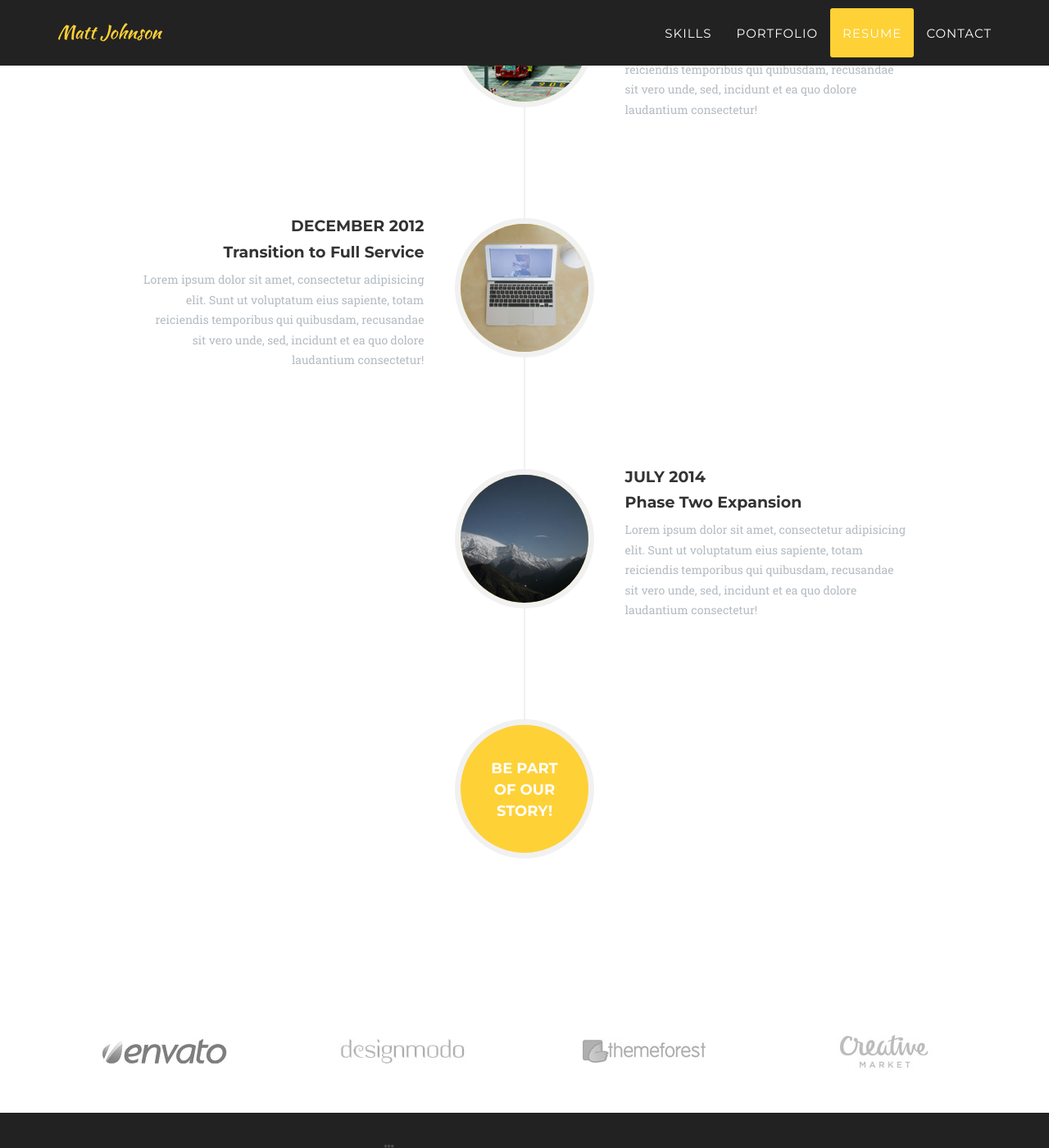
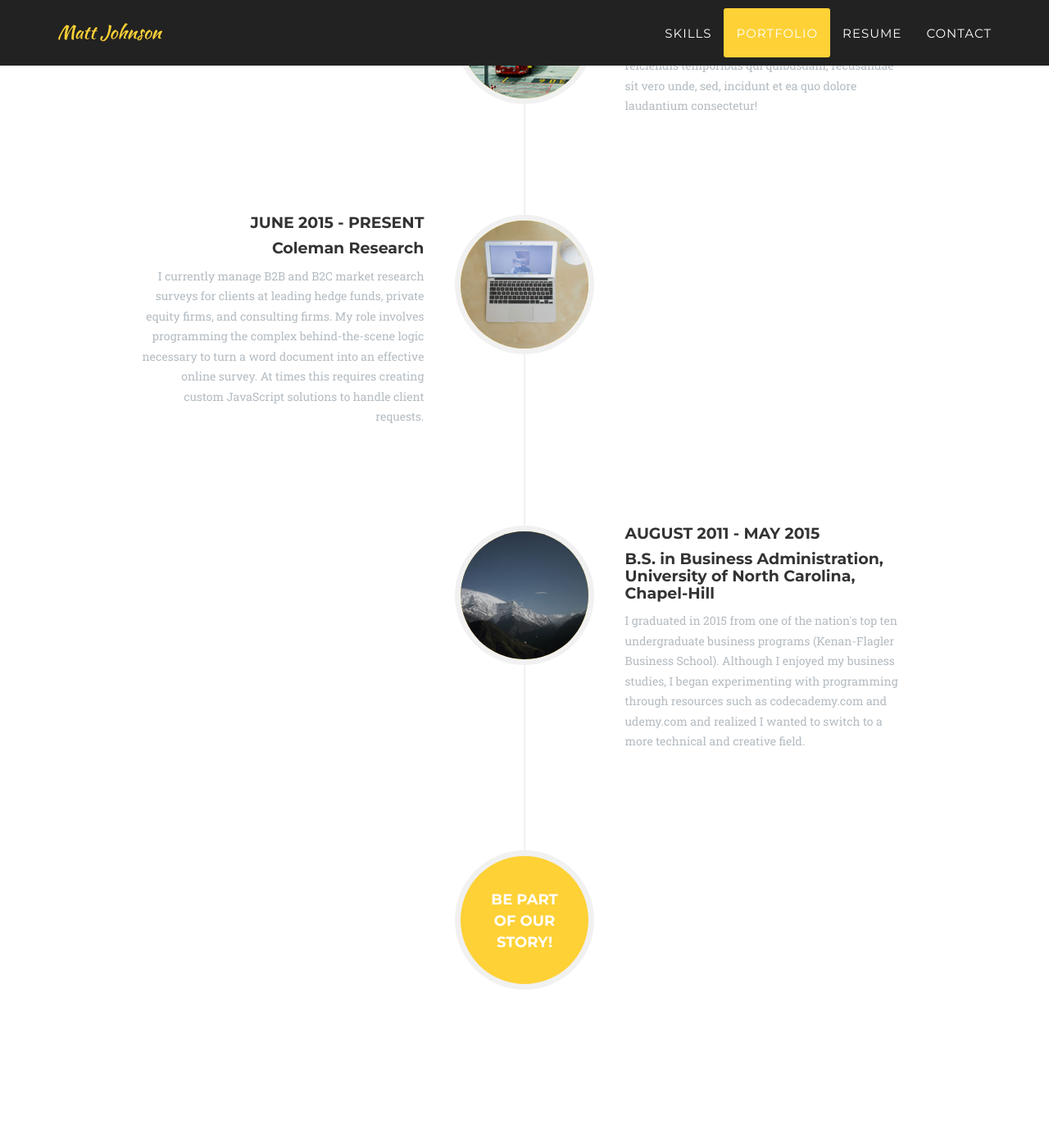
Before and after one commit to matt-t-johnson/matt-t-johnson.github.io, a Jekyll site: the page built from index.html, in a window 1280 px wide and 1400 px high, scrolled down 3532 px. Shown: the whole window at 82% size. Built offline with Jekyll 4.4.1, drawn with Linux system fonts in a browser that asks for light colours; some web fonts are replaced; some of the changed text lies outside the part shown.

Commit message:
updating experience section

```diff
--- a/_includes/experience.html
+++ b/_includes/experience.html
@@ -1,10 +1,17 @@
 <!-- About Section -->
-    <section id="about">
+    <section id="experience">
         <div class="container">
             <div class="row">
                 <div class="col-lg-12 text-center">
-                    <h2 class="section-heading">About</h2>
-                    <h3 class="section-subheading text-muted">Lorem ipsum dolor sit amet consectetur.</h3>
+                    <h2 class="section-heading">Experience</h2>
+                    <h3 class="section-subheading text-muted">
+                        I'm a mostly self-taught web developer with a passion for creating things (from useful apps to games and fictional worlds). In any role I take on, I seek to improve three things:
+                            <ol>
+                                <li>My knowledge and abilities</li>
+                                <li>Existing workflows</li>
+                                <li>Communication and relationships between colleagues</li>
+                            </ol>
+                    </h3>
                 </div>
             </div>
             <div class="row">
@@ -44,11 +51,11 @@
                             </div>
                             <div class="timeline-panel">
                                 <div class="timeline-heading">
-                                    <h4>December 2012</h4>
-                                    <h4 class="subheading">Transition to Full Service</h4>
+                                    <h4>June 2015 - Present</h4>
+                                    <h4 class="subheading">Coleman Research</h4>
                                 </div>
                                 <div class="timeline-body">
-                                    <p class="text-muted">Lorem ipsum dolor sit amet, consectetur adipisicing elit. Sunt ut voluptatum eius sapiente, totam reiciendis temporibus qui quibusdam, recusandae sit vero unde, sed, incidunt et ea quo dolore laudantium consectetur!</p>
+                                    <p class="text-muted">I currently manage B2B and B2C market research surveys for clients at leading hedge funds, private equity firms, and consulting firms. My role involves programming the complex behind-the-scene logic necessary to turn a word document into an effective online survey. At times this requires creating custom JavaScript solutions to handle client requests.</p>
                                 </div>
                             </div>
                         </li>
@@ -58,11 +65,14 @@
                             </div>
                             <div class="timeline-panel">
                                 <div class="timeline-heading">
-                                    <h4>July 2014</h4>
-                                    <h4 class="subheading">Phase Two Expansion</h4>
+                                    <h4>August 2011 - May 2015</h4>
+                                    <h4 class="subheading">
+                                        B.S. in Business Administration,<br>
+                                        University of North Carolina, Chapel-Hill
+                                    </h4>
                                 </div>
                                 <div class="timeline-body">
-                                    <p class="text-muted">Lorem ipsum dolor sit amet, consectetur adipisicing elit. Sunt ut voluptatum eius sapiente, totam reiciendis temporibus qui quibusdam, recusandae sit vero unde, sed, incidunt et ea quo dolore laudantium consectetur!</p>
+                                    <p class="text-muted">I graduated in 2015 from one of the nation's top ten undergraduate business programs (Kenan-Flagler Business School). Although I enjoyed my business studies, I began experimenting with programming through resources such as codecademy.com and udemy.com and realized I wanted to switch to a more technical and creative field.</p>
                                 </div>
                             </div>
                         </li>
--- a/_includes/header.html
+++ b/_includes/header.html
@@ -19,13 +19,13 @@
                         <a href="#page-top"></a>
                     </li>
                     <li>
-                        <a class="page-scroll" href="#services">Skills</a>
+                        <a class="page-scroll" href="#skills">Skills</a>
                     </li>
                     <li>
                         <a class="page-scroll" href="#portfolio">Portfolio</a>
                     </li>
                     <li>
-                        <a class="page-scroll" href="#about">Resume</a>
+                        <a class="page-scroll" href="#resume">Resume</a>
                     </li>
                     <li>
                         <a class="page-scroll" href="#contact">Contact</a>
@@ -43,10 +43,10 @@
             <div class="intro-text">
                 <div class="intro-lead-in">Matt Johnson</div>
                 <div class="intro-heading">
-                    CREATIVE THINKER <br>
-                    AND FULL-STACK DEVELOPER
+                    Full-Stack Developer<br>
+                    and Creative Thinker
                 </div>
-                <a href="#services" class="page-scroll btn btn-xl">Tell Me More</a>
+                <a href="#skills" class="page-scroll btn btn-xl">Tell Me More</a>
             </div>
         </div>
     </header>
--- a/_includes/skills.html
+++ b/_includes/skills.html
@@ -1,5 +1,5 @@
 <!-- Services Section -->
-    <section id="services">
+    <section id="skills">
         <div class="container">
             <div class="row">
                 <div class="col-lg-12 text-center">
```
